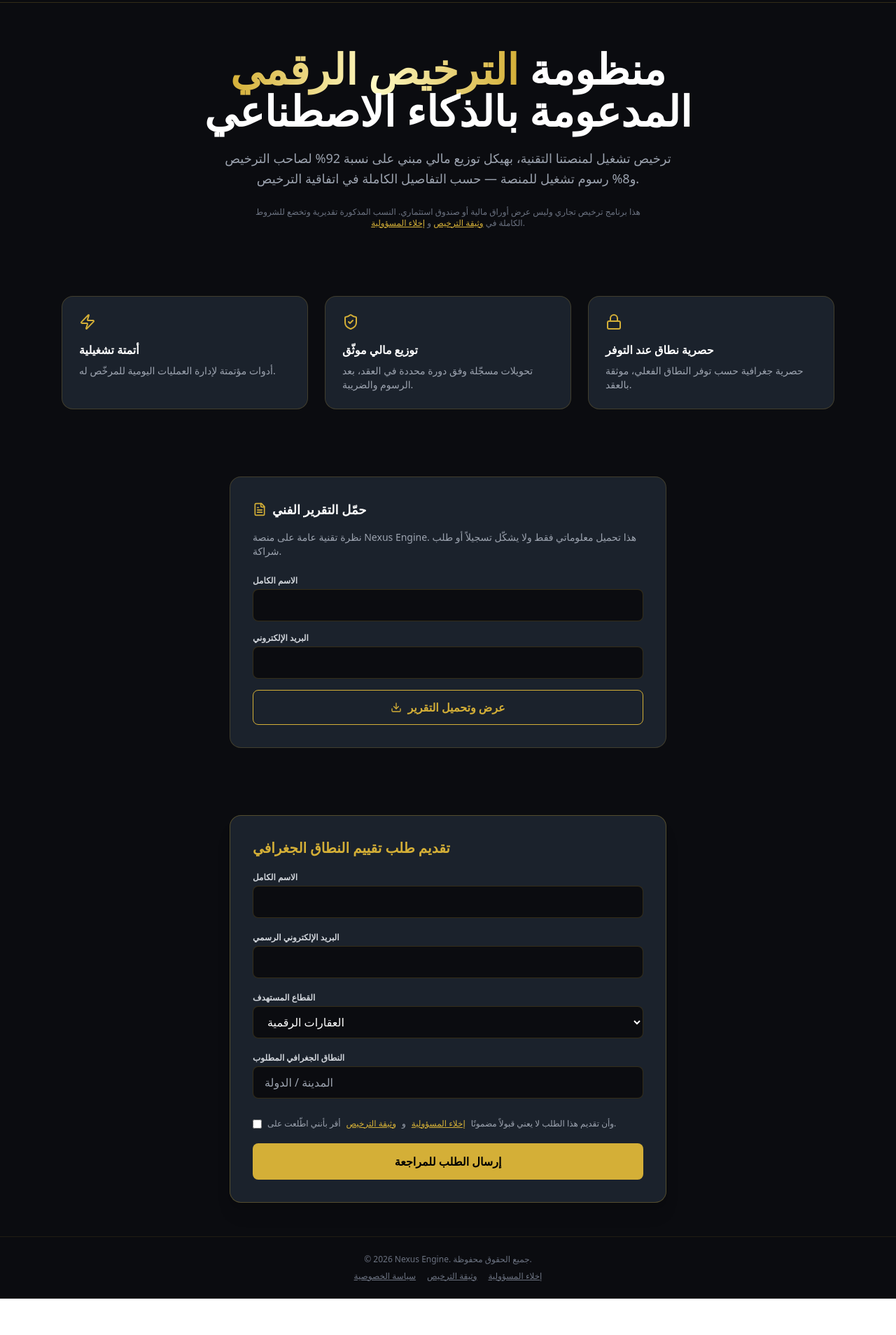
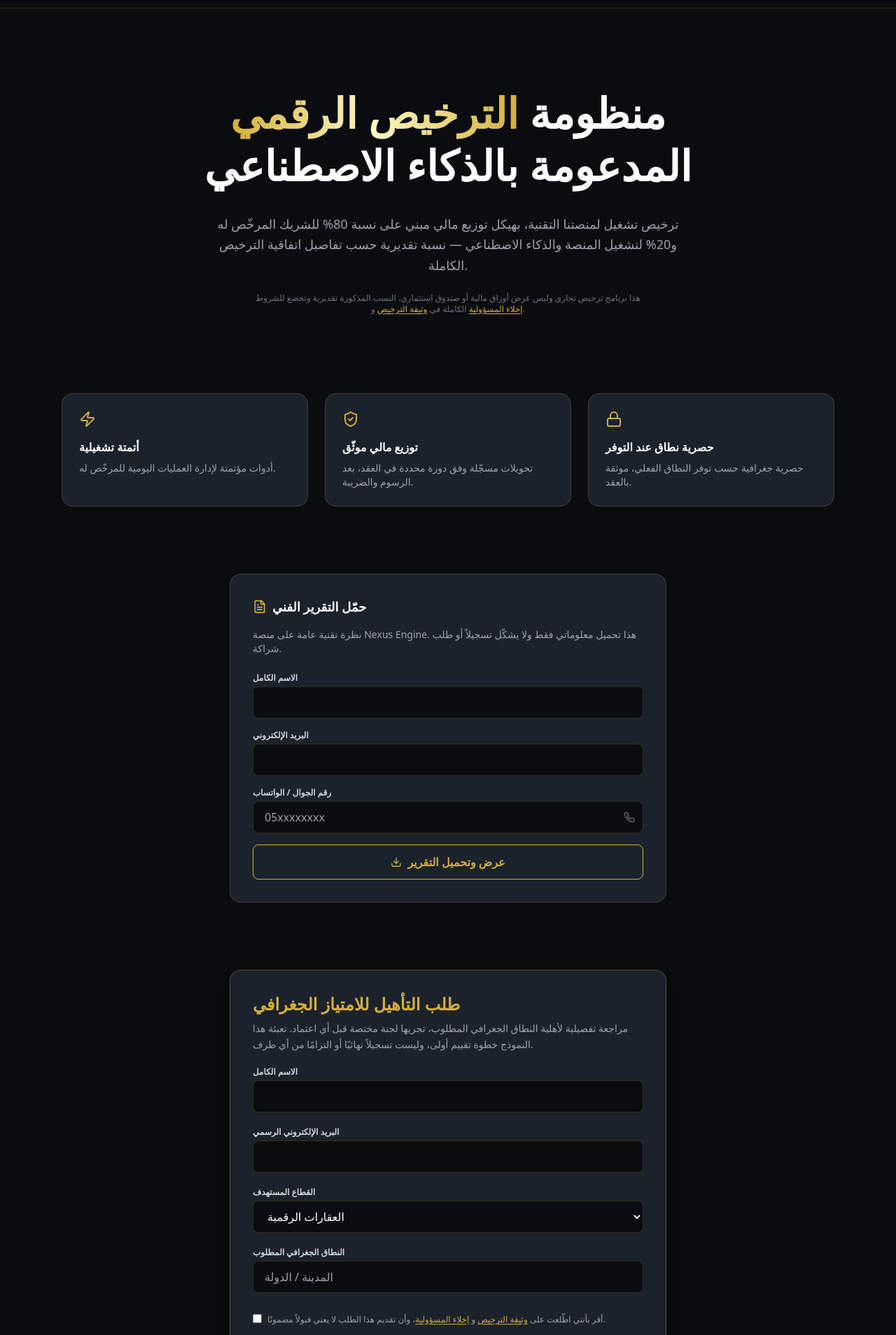
Before and after one commit to fadiokasha/nexus-engine, a Next.js app: page / in a window 1280 px wide. Shown: the part 72-1980 px from the top of the page at 70% size. Before the commit the page ends 1928 px from the top, so only its background shows below. Built offline with nearby package versions, Linux system fonts and the light colour scheme; no server answers.

Commit message:
uploder page tsx

```diff
--- a/src/app/page.tsx
+++ b/src/app/page.tsx
@@ -1,11 +1,139 @@
 "use client";
 
 import React, { useEffect, useState, useCallback } from "react";
-import Link from "next/link";
-import { ShieldCheck, Zap, Lock, CheckCircle2, X, Download, FileText } from "lucide-react";
+import {
+  ShieldCheck,
+  Zap,
+  Lock,
+  CheckCircle2,
+  X,
+  Download,
+  FileText,
+  Phone,
+} from "lucide-react";
 
 /* ------------------------------------------------------------------ */
-/*  Modal: عرض التقرير الفني بعد نجاح نموذج تحميل التقرير              */
+/*  Modal عام قابل لإعادة الاستخدام (يُستخدم للمحتوى القانوني)          */
+/* ------------------------------------------------------------------ */
+
+interface BaseModalProps {
+  title: string;
+  onClose: () => void;
+  children: React.ReactNode;
+  icon?: React.ReactNode;
+}
+
+function BaseModal({ title, onClose, children, icon }: BaseModalProps) {
+  useEffect(() => {
+    const handleKey = (e: KeyboardEvent) => {
+      if (e.key === "Escape") onClose();
+    };
+    document.addEventListener("keydown", handleKey);
+    document.body.style.overflow = "hidden";
+    return () => {
+      document.removeEventListener("keydown", handleKey);
+      document.body.style.overflow = "";
+    };
+  }, [onClose]);
+
+  return (
+    <div
+      className="fixed inset-0 z-[100] flex items-center justify-center bg-black/70 backdrop-blur-sm px-4"
+      role="dialog"
+      aria-modal="true"
+      onClick={onClose}
+    >
+      <div
+        dir="rtl"
+        className="bg-[#1B222C] border border-[#D4AF37]/30 rounded-2xl w-full max-w-2xl max-h-[85vh] flex flex-col shadow-2xl"
+        onClick={(e) => e.stopPropagation()}
+      >
+        <div className="flex items-center justify-between px-6 py-4 border-b border-[#D4AF37]/20 shrink-0">
+          <div className="flex items-center gap-2">
+            {icon}
+            <h2 className="font-bold text-white">{title}</h2>
+          </div>
+          <button
+            onClick={onClose}
+            aria-label="إغلاق"
+            className="text-gray-400 hover:text-white transition-colors p-1"
+          >
+            <X className="w-5 h-5" />
+          </button>
+        </div>
+        <div className="overflow-y-auto px-6 py-5 text-sm text-gray-300 leading-relaxed space-y-4">
+          {children}
+        </div>
+      </div>
+    </div>
+  );
+}
+
+/* ------------------------------------------------------------------ */
+/*  محتوى الروابط القانونية (مسودات — راجع ملاحظة أسفل كل صندوق)        */
+/* ------------------------------------------------------------------ */
+
+function DraftNotice({ text }: { text: string }) {
+  return (
+    <div className="bg-yellow-500/10 border border-yellow-500/30 text-yellow-200 text-xs rounded-lg px-4 py-3">
+      {text}
+    </div>
+  );
+}
+
+function PrivacyModalContent() {
+  return (
+    <>
+      <DraftNotice text="⚠️ مسودة أولية غير نهائية وغير مراجعة من محامٍ. لا تُعتمد قبل مراجعة مستشار قانوني مختص بحماية البيانات." />
+      <p>[ضع هنا: البيانات التي تُجمع فعليًا من الاستمارات — الاسم، البريد، الجوال، المنطقة]</p>
+      <p>[ضع هنا: الغرض من جمع البيانات ومدة الاحتفاظ بها]</p>
+      <p>[ضع هنا: حقوق المستخدم بالوصول لبياناته أو حذفها وكيفية التواصل]</p>
+      <p>[ضع هنا: بيانات التواصل الرسمية للشركة المسجلة]</p>
+    </>
+  );
+}
+
+function TermsModalContent() {
+  return (
+    <>
+      <DraftNotice text="⚠️ مسودة أولية فقط، وليست وثيقة قانونية نهائية. يجب مراجعتها من محامٍ مختص بأنظمة الامتياز التجاري والاستثمار قبل تفعيل أي طلب فعلي." />
+      <p>[ضع هنا: تعريف دقيق لما يحصل عليه الشريك المرخّص له فعليًا]</p>
+      <p>[ضع هنا: آلية احتساب وتوزيع نسبة العمولة بالتفصيل، ومتى وكيف يتم التحويل]</p>
+      <p>[ضع هنا: مدة الترخيص، شروط التجديد أو الإنهاء من الطرفين]</p>
+      <p className="font-semibold text-white">
+        ملاحظة: النسب المذكورة بالموقع تقديرية وتخضع للاتفاقية الموقعة، وليست وعدًا بعائد استثماري مضمون.
+      </p>
+    </>
+  );
+}
+
+function DisclaimerModalContent() {
+  return (
+    <>
+      <DraftNotice text="⚠️ مسودة أولية — راجعها مع مستشار قانوني قبل الاعتماد النهائي." />
+      <p>
+        البرنامج الموضح في هذا الموقع هو ترخيص تشغيلي/تجاري وليس عرضًا لأوراق مالية أو صندوقًا استثماريًا أو ضمانًا
+        لأي عائد مالي.
+      </p>
+      <p>
+        النسب المالية المذكورة تقديرية، محسوبة بناءً على افتراضات تشغيلية حالية، وقابلة للتغيير. لا تمثل وعدًا أو
+        ضمانًا بعائد مستقبلي.
+      </p>
+      <p>تقديم أي طلب عبر هذا الموقع لا يشكّل قبولاً أو موافقة، وجميع الطلبات تخضع لمراجعة فعلية من الإدارة.</p>
+    </>
+  );
+}
+
+type LegalKey = "privacy" | "terms" | "disclaimer" | null;
+
+const LEGAL_META: Record<Exclude<LegalKey, null>, { title: string; content: React.ReactNode }> = {
+  privacy: { title: "سياسة الخصوصية", content: <PrivacyModalContent /> },
+  terms: { title: "وثيقة الترخيص", content: <TermsModalContent /> },
+  disclaimer: { title: "إخلاء المسؤولية", content: <DisclaimerModalContent /> },
+};
+
+/* ------------------------------------------------------------------ */
+/*  Modal عرض التقرير الفني (PDF) بعد نجاح نموذج تحميل التقرير          */
 /* ------------------------------------------------------------------ */
 
 interface ReportModalProps {
@@ -15,7 +143,6 @@ interface ReportModalProps {
 }
 
 function ReportModal({ requestId, reportUrl, onClose }: ReportModalProps) {
-  // إغلاق بمفتاح Escape
   useEffect(() => {
     const handleKey = (e: KeyboardEvent) => {
       if (e.key === "Escape") onClose();
@@ -40,8 +167,7 @@ function ReportModal({ requestId, reportUrl, onClose }: ReportModalProps) {
         className="bg-[#1B222C] border border-[#D4AF37]/30 rounded-2xl w-full max-w-3xl max-h-[85vh] flex flex-col shadow-2xl"
         onClick={(e) => e.stopPropagation()}
       >
-        {/* Header */}
-        <div className="flex items-center justify-between px-6 py-4 border-b border-[#D4AF37]/20">
+        <div className="flex items-center justify-between px-6 py-4 border-b border-[#D4AF37]/20 shrink-0">
           <div className="flex items-center gap-2">
             <FileText className="w-5 h-5 text-[#D4AF37]" />
             <h2 id="report-modal-title" className="font-bold text-white">
@@ -57,20 +183,9 @@ function ReportModal({ requestId, reportUrl, onClose }: ReportModalProps) {
           </button>
         </div>
 
-        {/* Body: معاينة PDF */}
-        {/*
-          ملاحظات مهمة بخصوص "الصفحة البيضاء الإضافية":
-          1. #toolbar=0&navpanes=0&view=FitH يوقف شريط أدوات وقائمة الصفحات
-             الجانبية لمتصفح Chrome/Edge PDF viewer، اللي أحيانًا تُظهر
-             مساحة بيضاء زايدة أو thumbnail لصفحة فاضية بجنب المحتوى.
-          2. لو "الصفحة البيضاء" موجودة داخل ملف الـ PDF نفسه (صفحة أخيرة
-             فاضية فعليًا)، هذا مو مشكلة عرض — لازم تفتح الملف الأصلي
-             وتتأكد من عدد الصفحات الحقيقي وتصلّحه من مصدره (Word/InDesign/
-             أداة التصدير)، لأن الـ iframe يعرض الملف كما هو بالضبط.
-          3. Firefox يتجاهل بعض هذي الباراميترات (viewer مختلف) — لهذا
-             حطينا key={reportUrl} تحت عشان يعيد تحميل iframe نظيف بدل ما
-             يحتفظ بحالة viewer قديمة لو المستخدم فتح أكثر من تقرير بنفس الجلسة.
-        */}
+        {/* ملاحظة: لو ظهرت صفحة بيضاء إضافية داخل المعاينة رغم باراميترات
+            العرض أدناه، الأغلب إنها موجودة فعليًا داخل ملف الـ PDF نفسه —
+            راجع الملف الأصلي وعدد صفحاته الحقيقي. */}
         <div className="flex-1 overflow-hidden bg-white">
           <iframe
             key={reportUrl}
@@ -80,8 +195,7 @@ function ReportModal({ requestId, reportUrl, onClose }: ReportModalProps) {
           />
         </div>
 
-        {/* Footer */}
-        <div className="flex flex-col sm:flex-row items-center justify-between gap-3 px-6 py-4 border-t border-[#D4AF37]/20">
+        <div className="flex flex-col sm:flex-row items-center justify-between gap-3 px-6 py-4 border-t border-[#D4AF37]/20 shrink-0">
           <span className="text-xs text-gray-500 font-mono">رقم الطلب: {requestId}</span>
           <a
             href={reportUrl}
@@ -98,12 +212,29 @@ function ReportModal({ requestId, reportUrl, onClose }: ReportModalProps) {
 }
 
 /* ------------------------------------------------------------------ */
+/*  أداة مساعدة: تحليل استجابة fetch بأمان (تشخيص أفضل لأخطاء السيرفر)  */
+/* ------------------------------------------------------------------ */
+
+async function safeParseResponse(res: Response): Promise<{ ok: boolean; data: any; rawErrorText?: string }> {
+  const contentType = res.headers.get("content-type") ?? "";
+  if (!contentType.includes("application/json")) {
+    // السيرفر رجّع شي مو JSON (صفحة خطأ HTML من Vercel مثلاً) — نلتقط النص
+    // الخام عشان تظهر رسالة مفيدة بدل "تعذر الاتصال بالسيرفر" العامة
+    const text = await res.text();
+    return { ok: false, data: null, rawErrorText: text.slice(0, 200) };
+  }
+  const data = await res.json();
+  return { ok: res.ok, data };
+}
+
+/* ------------------------------------------------------------------ */
 /*  نموذج تحميل التقرير الفني (Lead Magnet)                            */
 /* ------------------------------------------------------------------ */
 
 function ReportRequestForm() {
   const [fullName, setFullName] = useState("");
   const [email, setEmail] = useState("");
+  const [phone, setPhone] = useState("");
   const [status, setStatus] = useState<"idle" | "submitting" | "error">("idle");
   const [errorMsg, setErrorMsg] = useState("");
   const [modalData, setModalData] = useState<{ requestId: string; reportUrl: string } | null>(null);
@@ -118,25 +249,26 @@ function ReportRequestForm() {
         const res = await fetch("/api/register", {
           method: "POST",
           headers: { "Content-Type": "application/json" },
-          body: JSON.stringify({ fullName, email }),
+          body: JSON.stringify({ fullName, email, phone }),
         });
 
-        const data = await res.json();
+        const { ok, data, rawErrorText } = await safeParseResponse(res);
 
-        if (!res.ok) {
+        if (!ok) {
           setStatus("error");
-          setErrorMsg(data.error ?? "تعذر إرسال الطلب");
+          setErrorMsg(data?.error ?? rawErrorText ?? "تعذر إرسال الطلب");
           return;
         }
 
         setStatus("idle");
         setModalData({ requestId: data.requestId, reportUrl: data.reportUrl ?? "/technical-report.pdf" });
-      } catch {
+      } catch (err) {
+        console.error("register submit error:", err);
         setStatus("error");
         setErrorMsg("تعذر الاتصال بالسيرفر، تأكد من اتصالك وحاول مرة ثانية");
       }
     },
-    [fullName, email]
+    [fullName, email, phone]
   );
 
   return (
@@ -180,6 +312,21 @@ function ReportRequestForm() {
             />
           </div>
 
+          <div>
+            <label className="block text-xs font-semibold text-gray-300 mb-1">رقم الجوال / الواتساب</label>
+            <div className="relative">
+              <Phone className="w-4 h-4 text-gray-500 absolute right-3 top-1/2 -translate-y-1/2" />
+              <input
+                type="tel"
+                required
+                placeholder="05xxxxxxxx"
+                value={phone}
+                onChange={(e) => setPhone(e.target.value)}
+                className="w-full bg-[#0B0C10] border border-[#D4AF37]/20 rounded-lg pr-10 pl-4 py-2.5 text-white focus:outline-none focus:border-[#D4AF37]"
+              />
+            </div>
+          </div>
+
           <button
             type="submit"
             disabled={status === "submitting"}
@@ -209,10 +356,10 @@ function ReportRequestForm() {
 }
 
 /* ------------------------------------------------------------------ */
-/*  نموذج طلب الشراكة الأصلي (مسار منفصل عبر /api/vetting)             */
+/*  نموذج طلب التأهيل للشراكة (مسار منفصل عبر /api/vetting)             */
 /* ------------------------------------------------------------------ */
 
-function VettingForm() {
+function VettingForm({ onOpenLegal }: { onOpenLegal: (key: Exclude<LegalKey, null>) => void }) {
   const [formData, setFormData] = useState({
     fullName: "",
     email: "",
@@ -221,14 +368,17 @@ function VettingForm() {
     capital: "50k-100k",
   });
 
+  const [agreed, setAgreed] = useState(false);
   const [status, setStatus] = useState<"idle" | "submitting" | "submitted" | "error">("idle");
   const [errorMsg, setErrorMsg] = useState("");
   const [units, setUnits] = useState<{ total: number; available: number } | null>(null);
 
   useEffect(() => {
     fetch("/api/units")
-      .then((res) => res.json())
-      .then(setUnits)
+      .then(async (res) => {
+        const { ok, data } = await safeParseResponse(res);
+        if (ok) setUnits(data);
+      })
       .catch(() => setUnits(null));
   }, []);
 
@@ -244,17 +394,19 @@ function VettingForm() {
         body: JSON.stringify(formData),
       });
 
-      const data = await res.json();
+      const { ok, data, rawErrorText } = await safeParseResponse(res);
 
-      if (res.ok) {
+      if (ok) {
         setStatus("submitted");
       } else {
         setStatus("error");
-        setErrorMsg(data.error ?? "حصل خطأ غير متوقع");
+        // نعرض رسالة السيرفر الحقيقية بدل رسالة عامة، تسهّل تشخيص أي عطل مستقبلي
+        setErrorMsg(data?.error ?? rawErrorText ?? "حصل خطأ غير متوقع من السيرفر");
       }
-    } catch {
+    } catch (err) {
+      console.error("vetting submit error:", err);
       setStatus("error");
-      setErrorMsg("تعذر الاتصال بالسيرفر، تأكد من اتصالك وحاول مرة ثانية");
+      setErrorMsg("تعذر الاتصال بالسيرفر. تأكد إن متغيرات Supabase مضبوطة صح على Vercel، أو حاول مرة ثانية.");
     }
   };
 
@@ -262,7 +414,15 @@ function VettingForm() {
     <div className="bg-[#1B222C] border border-[#D4AF37]/30 p-8 rounded-2xl shadow-xl">
       {status !== "submitted" ? (
         <form onSubmit={handleSubmit} className="space-y-5">
-          <h3 className="text-xl font-bold text-[#D4AF37] mb-4">تقديم طلب تقييم النطاق الجغرافي</h3>
+          <div className="mb-2">
+            <h3 className="text-xl md:text-2xl font-black text-[#D4AF37] mb-2">
+              طلب التأهيل للامتياز الجغرافي
+            </h3>
+            <p className="text-gray-400 text-sm leading-relaxed">
+              مراجعة تفصيلية لأهلية النطاق الجغرافي المطلوب، تجريها لجنة مختصة قبل أي اعتماد. تعبئة هذا النموذج
+              خطوة تقييم أولى، وليست تسجيلاً نهائيًا أو التزامًا من أي طرف.
+            </p>
+          </div>
 
           {status === "error" && (
             <div className="bg-red-500/10 border border-red-500/40 text-red-300 text-sm rounded-lg px-4 py-3">
@@ -317,22 +477,41 @@ function VettingForm() {
             />
           </div>
 
-          <label className="flex items-start gap-2 text-xs text-gray-400 pt-2">
-            <input type="checkbox" required className="mt-0.5" />
-            أقر بأنني اطّلعت على{" "}
-            <Link href="/terms" className="text-[#D4AF37] underline">
-              وثيقة الترخيص
-            </Link>{" "}
-            و{" "}
-            <Link href="/disclaimer" className="text-[#D4AF37] underline">
-              إخلاء المسؤولية
-            </Link>{" "}
-            وأن تقديم هذا الطلب لا يعني قبولاً مضمونًا.
+          {/* Checkbox: اتجاه RTL صحيح — النص والروابط بعنصر span واحد
+              محاذي بجانب المربع، بدل ما يكونوا أبناء متفرقين لعنصر label
+              يلفّون بشكل عشوائي */}
+          <label className="flex items-start gap-2 text-xs text-gray-400 pt-2 cursor-pointer">
+            <input
+              type="checkbox"
+              required
+              checked={agreed}
+              onChange={(e) => setAgreed(e.target.checked)}
+              className="mt-0.5 shrink-0"
+            />
+            <span className="leading-relaxed">
+              أقر بأنني اطّلعت على{" "}
+              <button
+                type="button"
+                onClick={() => onOpenLegal("terms")}
+                className="text-[#D4AF37] underline underline-offset-2"
+              >
+                وثيقة الترخيص
+              </button>{" "}
+              و{" "}
+              <button
+                type="button"
+                onClick={() => onOpenLegal("disclaimer")}
+                className="text-[#D4AF37] underline underline-offset-2"
+              >
+                إخلاء المسؤولية
+              </button>
+              ، وأن تقديم هذا الطلب لا يعني قبولاً مضمونًا.
+            </span>
           </label>
 
           <button
             type="submit"
-            disabled={status === "submitting" || (units !== null && units.available === 0)}
+            disabled={status === "submitting" || !agreed || (units !== null && units.available === 0)}
             className="w-full bg-[#D4AF37] hover:bg-[#E5C158] disabled:opacity-50 text-black font-bold py-3.5 rounded-lg transition-all mt-4"
           >
             {status === "submitting" ? "جاري إرسال الطلب..." : "إرسال الطلب للمراجعة"}
@@ -340,7 +519,9 @@ function VettingForm() {
 
           {units && (
             <p className="text-center text-xs text-gray-500">
-              {units.available > 0 ? `${units.available} وحدة متاحة من أصل ${units.total}` : "لا توجد وحدات متاحة حاليًا"}
+              {units.available > 0
+                ? `${units.available} وحدة متاحة من أصل ${units.total}`
+                : "لا توجد وحدات متاحة حاليًا"}
             </p>
           )}
         </form>
@@ -364,9 +545,12 @@ function VettingForm() {
 /* ------------------------------------------------------------------ */
 
 export default function NexusEngineLanding() {
+  const [openLegal, setOpenLegal] = useState<LegalKey>(null);
+
   return (
     <div className="min-h-screen bg-[#0B0C10] text-white font-sans selection:bg-[#D4AF37] selection:text-black">
-      <header className="sticky top-0 z-50 backdrop-blur-md bg-[#0B0C10]/80 border-b border-[#D4AF37]/20 px-6 py-4">
+      {/* Header */}
+      <header className="sticky top-0 z-50 backdrop-blur-md bg-[#0B0C10]/80 border-b border-[#D4AF37]/20 px-6 py-5">
         <div className="max-w-7xl mx-auto flex justify-between items-center">
           <div className="flex items-center space-x-3 space-x-reverse">
             <div className="w-10 h-10 border-2 border-[#D4AF37] rotate-45 flex items-center justify-center bg-[#1B222C]">
@@ -384,32 +568,37 @@ export default function NexusEngineLanding() {
         </div>
       </header>
 
-      <section className="pt-16 pb-12 px-6 text-center max-w-4xl mx-auto">
-        <h1 className="text-4xl md:text-6xl font-black leading-tight mb-6">
+      {/* Hero — فاصل رأسي أكبر بعد الهيدر + عنوان بدون انكسار كارثي */}
+      <section className="pt-24 md:pt-28 pb-16 px-6 text-center max-w-4xl mx-auto">
+        <h1 className="text-4xl md:text-6xl font-black leading-[1.3] md:leading-[1.25] mb-8 [text-wrap:balance]">
           منظومة{" "}
           <span className="text-transparent bg-clip-text bg-gradient-to-r from-[#D4AF37] via-yellow-100 to-[#D4AF37]">
             الترخيص الرقمي
           </span>{" "}
-          المدعومة بالذكاء الاصطناعي
+          المدعومة{"\u00A0"}بالذكاء{"\u00A0"}الاصطناعي
         </h1>
         <p className="text-gray-400 text-lg leading-relaxed max-w-2xl mx-auto mb-6">
-          ترخيص تشغيل لمنصتنا التقنية، بهيكل توزيع مالي مبني على نسبة 92% لصاحب الترخيص و8% رسوم تشغيل للمنصة —
-          حسب التفاصيل الكاملة في اتفاقية الترخيص.
+          ترخيص تشغيل لمنصتنا التقنية، بهيكل توزيع مالي مبني على نسبة 80% للشريك المرخّص له و20% لتشغيل المنصة
+          والذكاء الاصطناعي — نسبة تقديرية حسب تفاصيل اتفاقية الترخيص الكاملة.
         </p>
         <p className="text-xs text-gray-500 max-w-xl mx-auto">
           هذا برنامج ترخيص تجاري وليس عرض أوراق مالية أو صندوق استثماري. النسب المذكورة تقديرية وتخضع للشروط
           الكاملة في{" "}
-          <Link href="/terms" className="text-[#D4AF37] underline">
+          <button onClick={() => setOpenLegal("terms")} className="text-[#D4AF37] underline underline-offset-2">
             وثيقة الترخيص
-          </Link>{" "}
+          </button>{" "}
           و{" "}
-          <Link href="/disclaimer" className="text-[#D4AF37] underline">
+          <button
+            onClick={() => setOpenLegal("disclaimer")}
+            className="text-[#D4AF37] underline underline-offset-2"
+          >
             إخلاء المسؤولية
-          </Link>
+          </button>
           .
         </p>
       </section>
 
+      {/* Value Pillars */}
       <section className="py-12 px-6 max-w-6xl mx-auto grid md:grid-cols-3 gap-6">
         <div className="bg-[#1B222C] border border-[#D4AF37]/20 p-6 rounded-2xl">
           <Zap className="w-6 h-6 text-[#D4AF37] mb-4" />
@@ -433,25 +622,36 @@ export default function NexusEngineLanding() {
         <ReportRequestForm />
       </section>
 
-      {/* نموذج طلب الشراكة - مسار مستقل بنظامه الاعتمادي عبر /admin */}
+      {/* نموذج طلب التأهيل - مسار مستقل بنظامه الاعتمادي عبر /admin */}
       <section className="py-12 px-6 max-w-2xl mx-auto" id="vetting-section">
-        <VettingForm />
+        <VettingForm onOpenLegal={setOpenLegal} />
       </section>
 
+      {/* Footer — روابط تفتح Modals بدل صفحات منفصلة */}
       <footer className="border-t border-[#D4AF37]/10 py-6 text-center text-xs text-gray-500 space-y-2 px-6">
         <p>© 2026 Nexus Engine. جميع الحقوق محفوظة.</p>
         <p className="flex justify-center gap-4 flex-wrap">
-          <Link href="/privacy" className="underline hover:text-gray-300">
+          <button onClick={() => setOpenLegal("privacy")} className="underline hover:text-gray-300">
             سياسة الخصوصية
-          </Link>
-          <Link href="/terms" className="underline hover:text-gray-300">
+          </button>
+          <button onClick={() => setOpenLegal("terms")} className="underline hover:text-gray-300">
             وثيقة الترخيص
-          </Link>
-          <Link href="/disclaimer" className="underline hover:text-gray-300">
+          </button>
+          <button onClick={() => setOpenLegal("disclaimer")} className="underline hover:text-gray-300">
             إخلاء المسؤولية
-          </Link>
+          </button>
         </p>
       </footer>
+
+      {openLegal && (
+        <BaseModal
+          title={LEGAL_META[openLegal].title}
+          icon={<FileText className="w-5 h-5 text-[#D4AF37]" />}
+          onClose={() => setOpenLegal(null)}
+        >
+          {LEGAL_META[openLegal].content}
+        </BaseModal>
+      )}
     </div>
   );
 }
```
